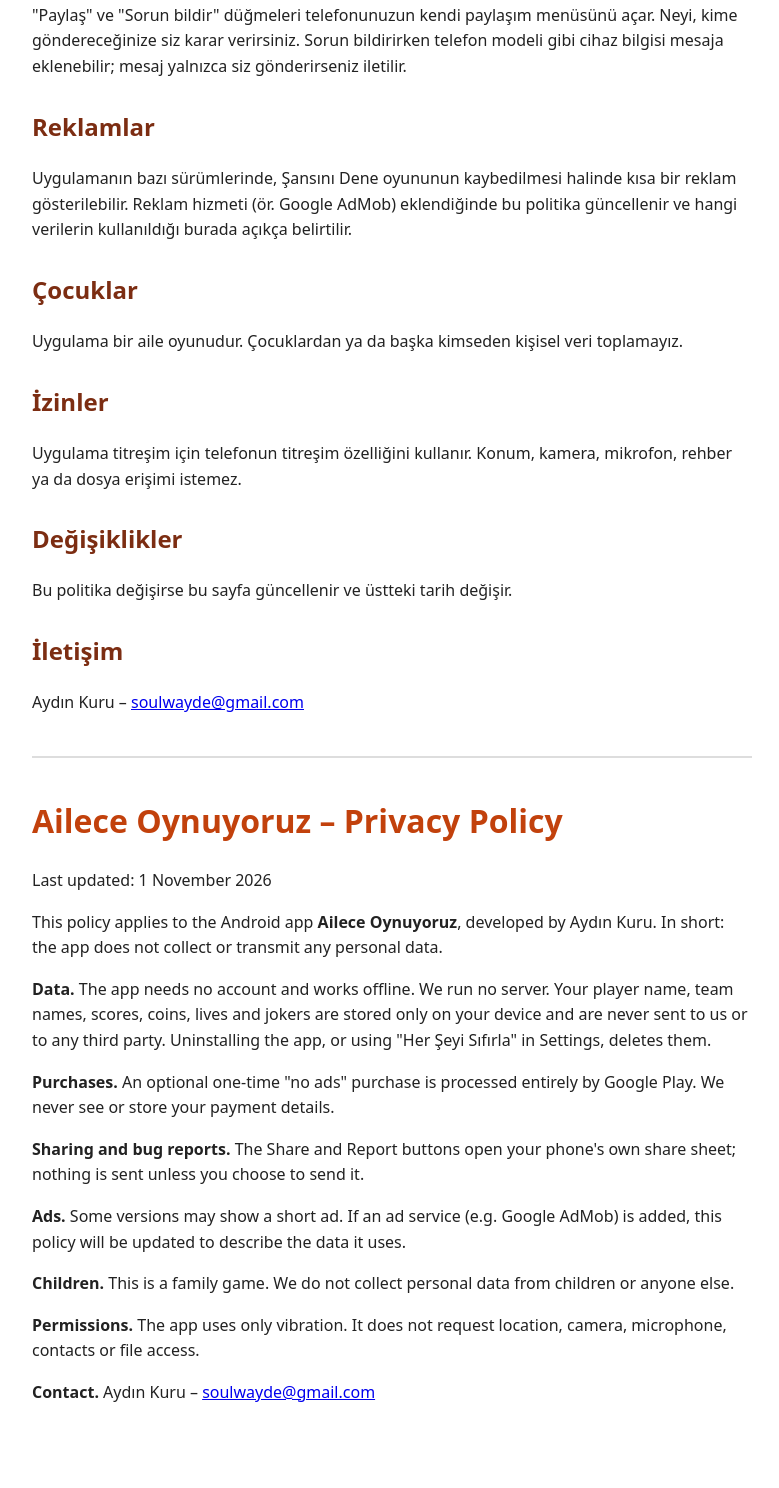
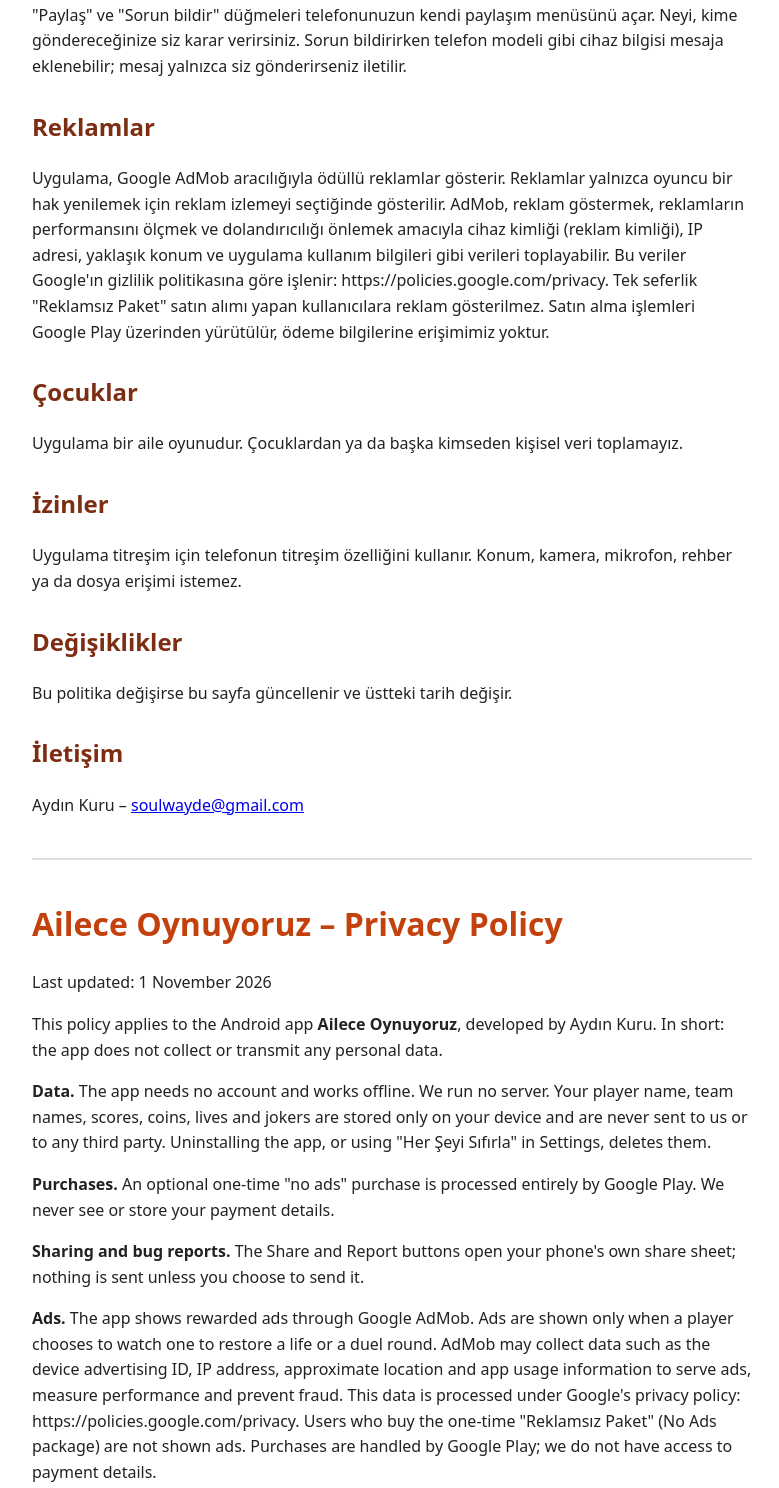
Before and after one commit to soulwayde/privacy-policy, a plain HTML site: page privacy.html in a window 1280 px wide. Shown: the part 646-2134 px from the top of the page, without its empty margins (248-1027 px from the left). Drawn offline with Linux system fonts and the light colour scheme.

Commit message:
Update ad policy and data collection details
Reklam Bölümü eklendi

```diff
--- a/privacy.html
+++ b/privacy.html
@@ -28,7 +28,7 @@
 <p>"Paylaş" ve "Sorun bildir" düğmeleri telefonunuzun kendi paylaşım menüsünü açar. Neyi, kime göndereceğinize siz karar verirsiniz. Sorun bildirirken telefon modeli gibi cihaz bilgisi mesaja eklenebilir; mesaj yalnızca siz gönderirseniz iletilir.</p>
 
 <h2>Reklamlar</h2>
-<p>Uygulamanın bazı sürümlerinde, Şansını Dene oyununun kaybedilmesi halinde kısa bir reklam gösterilebilir. Reklam hizmeti (ör. Google AdMob) eklendiğinde bu politika güncellenir ve hangi verilerin kullanıldığı burada açıkça belirtilir.</p>
+<p> Uygulama, Google AdMob aracılığıyla ödüllü reklamlar gösterir. Reklamlar yalnızca oyuncu bir hak yenilemek için reklam izlemeyi seçtiğinde gösterilir. AdMob, reklam göstermek, reklamların performansını ölçmek ve dolandırıcılığı önlemek amacıyla cihaz kimliği (reklam kimliği), IP adresi, yaklaşık konum ve uygulama kullanım bilgileri gibi verileri toplayabilir. Bu veriler Google'ın gizlilik politikasına göre işlenir: https://policies.google.com/privacy. Tek seferlik "Reklamsız Paket" satın alımı yapan kullanıcılara reklam gösterilmez. Satın alma işlemleri Google Play üzerinden yürütülür, ödeme bilgilerine erişimimiz yoktur.</p>
 
 <h2>Çocuklar</h2>
 <p>Uygulama bir aile oyunudur. Çocuklardan ya da başka kimseden kişisel veri toplamayız.</p>
@@ -49,7 +49,7 @@
 <p><b>Data.</b> The app needs no account and works offline. We run no server. Your player name, team names, scores, coins, lives and jokers are stored only on your device and are never sent to us or to any third party. Uninstalling the app, or using "Her Şeyi Sıfırla" in Settings, deletes them.</p>
 <p><b>Purchases.</b> An optional one-time "no ads" purchase is processed entirely by Google Play. We never see or store your payment details.</p>
 <p><b>Sharing and bug reports.</b> The Share and Report buttons open your phone's own share sheet; nothing is sent unless you choose to send it.</p>
-<p><b>Ads.</b> Some versions may show a short ad. If an ad service (e.g. Google AdMob) is added, this policy will be updated to describe the data it uses.</p>
+<p><b>Ads.</b> The app shows rewarded ads through Google AdMob. Ads are shown only when a player chooses to watch one to restore a life or a duel round. AdMob may collect data such as the device advertising ID, IP address, approximate location and app usage information to serve ads, measure performance and prevent fraud. This data is processed under Google's privacy policy: https://policies.google.com/privacy. Users who buy the one-time "Reklamsız Paket" (No Ads package) are not shown ads. Purchases are handled by Google Play; we do not have access to payment details.</p>
 <p><b>Children.</b> This is a family game. We do not collect personal data from children or anyone else.</p>
 <p><b>Permissions.</b> The app uses only vibration. It does not request location, camera, microphone, contacts or file access.</p>
 <p><b>Contact.</b> Aydın Kuru – <a href="mailto:soulwayde@gmail.com">soulwayde@gmail.com</a></p>
```
